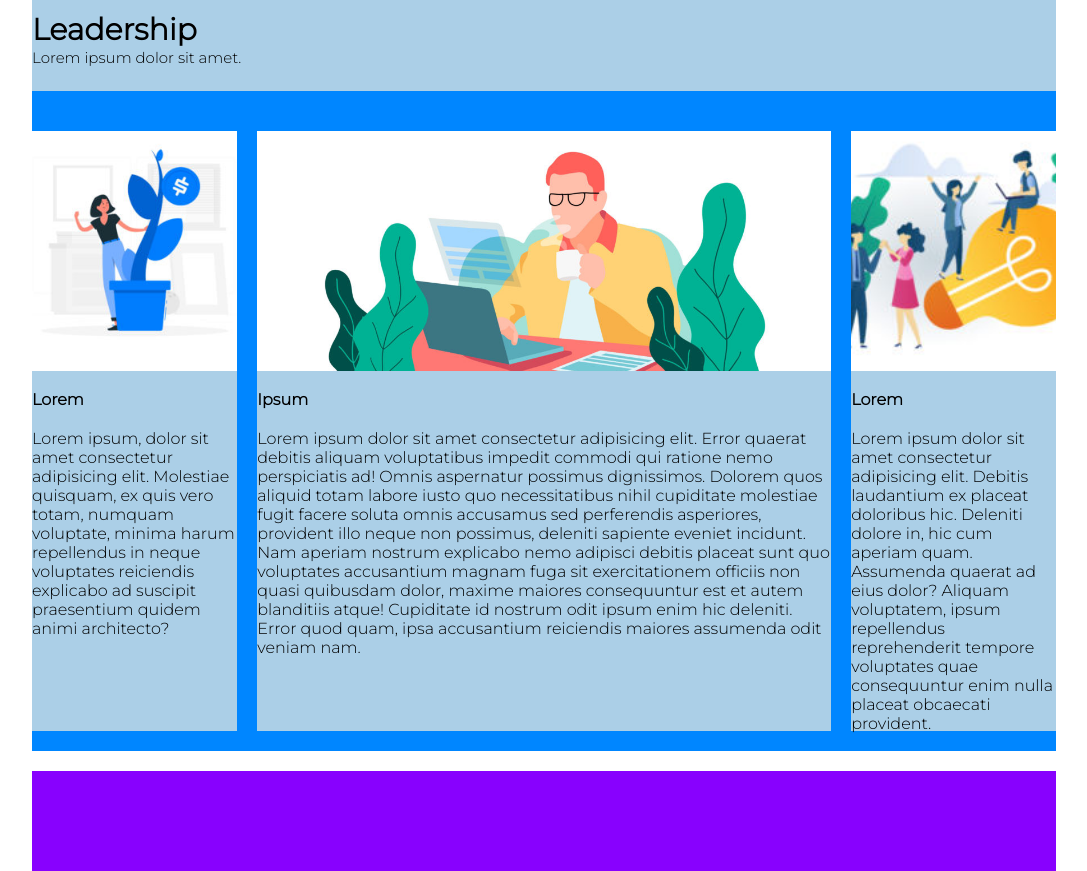
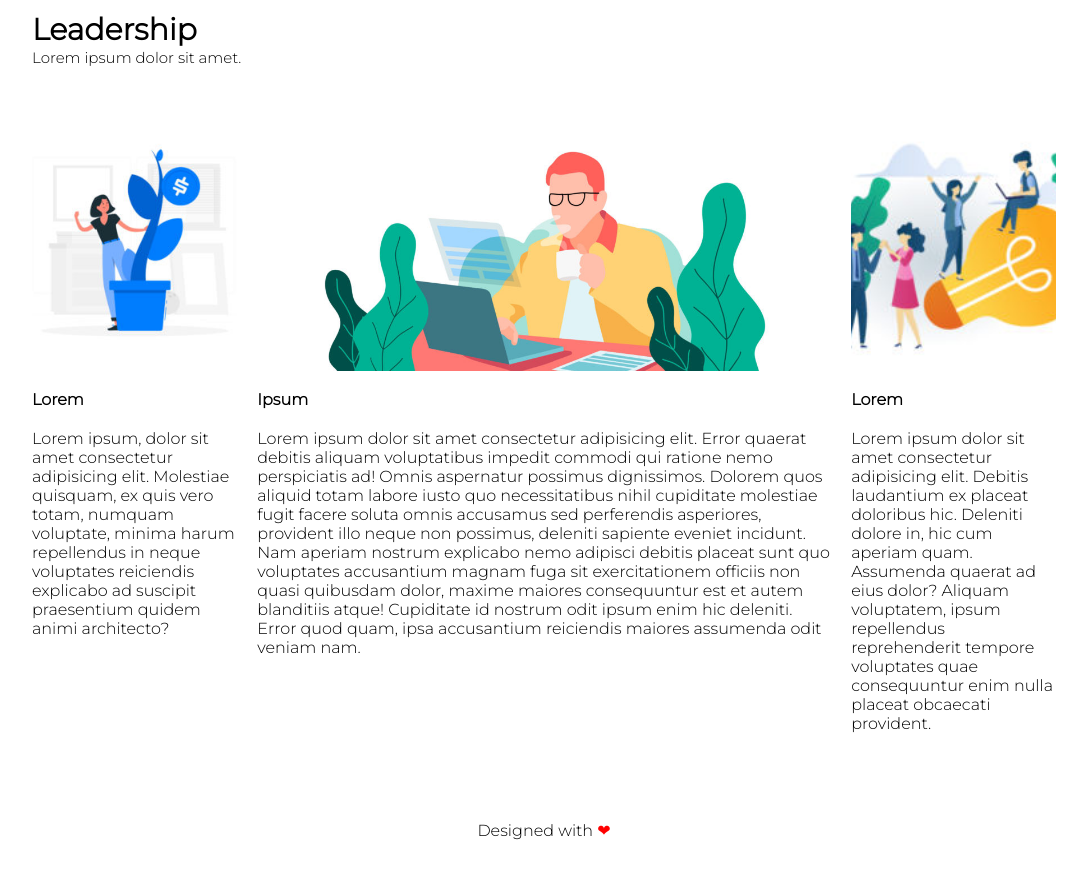
Before and after one commit to Vitto95/htmlcss-wp, a plain HTML site: page index.html in a window 1280 px wide. Shown: the part 780-1651 px from the top of the page, without its empty margins (96-1183 px from the left). Drawn offline with Linux system fonts and the light colour scheme.

Commit message:
quasi completo...

```diff
--- a/css/style.css
+++ b/css/style.css
@@ -42,7 +42,7 @@ header .logo img {
 
 nav {
   height: 100px;
-  background-color: rgb(11, 129, 129);
+  /* background-color: rgb(11, 129, 129); */
   margin-bottom: 20px;
 }
 
@@ -101,14 +101,14 @@ nav li a:hover {
 
 /* MAIN */
 main {
-  background-color: #0086ff;
+  /* background-color: #0086ff; */
   padding-bottom: 20px;
   margin-bottom: 20px;
 }
 
 .title {
   height: 100px;
-  background-color: #abcfe7;
+  /* background-color: #abcfe7; */
   margin-bottom: 20px;
 }
 
@@ -121,14 +121,14 @@ main {
 
 .aside {
   width: 20%;
-  background-color: #abcfe7;
+  /* background-color: #abcfe7; */
 }
 
 .main-content {
   width: 56%;
   margin-left: 2%;
   margin-right: 2%;
-  background-color: #abcfe7;
+  /* background-color: #abcfe7; */
 }
 
 .clearfix .title h3 {
@@ -182,7 +182,17 @@ h4 {
 
 footer {
   height: 100px;
-  background-color: #8801fe;
+  /*background-color: #8801fe;*/
+  padding-top: 50px;
+}
+
+footer p {
+  text-align: center;
+}
+
+footer p:after {
+  content: " \2764";
+  color: #ff0000;
 }
 
 /* /FOOTER */
--- a/index.html
+++ b/index.html
@@ -63,7 +63,9 @@
         </div>
       </div>
     </main>
-    <footer></footer>
+    <footer>
+      <div><p>Designed with</p></div>
+    </footer>
   </div>
 
 </body>
```
